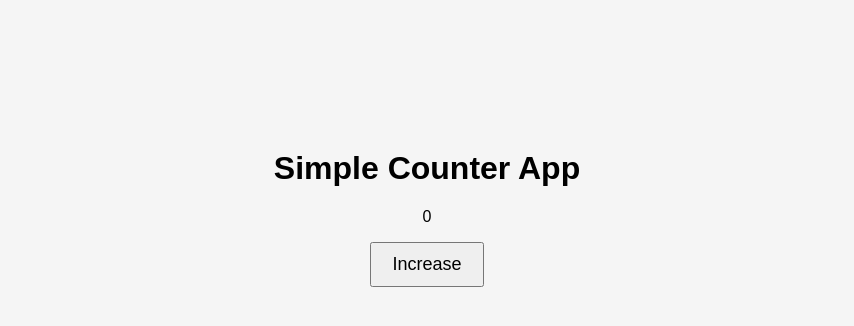
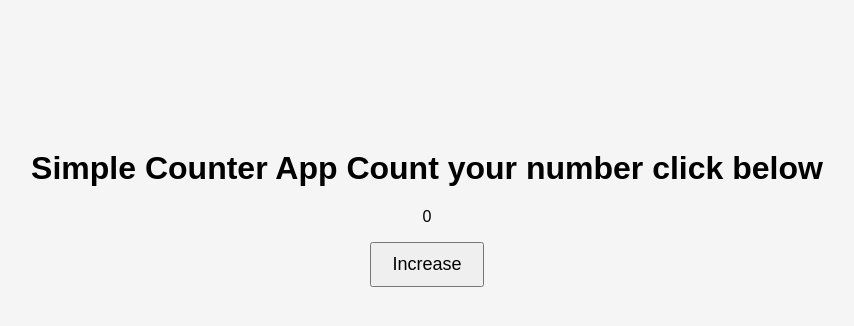
Before and after one commit to amanshah20/Basic_html, a plain HTML site: page index.html in a window 1280 px wide. Shown: the whole page, without its empty margins (213-1067 px from the left). Drawn offline with Linux system fonts and the light colour scheme.

Commit message:
index.html changed

```diff
--- a/index.html
+++ b/index.html
@@ -8,7 +8,7 @@
 </head>
 <body>
     <div class="container">
-        <h1>Simple Counter App</h1>
+        <h1>Simple Counter App Count your number click below</h1>
         <p id="counter">0</p>
         <button onclick="increase()">Increase</button>
     </div>
```
